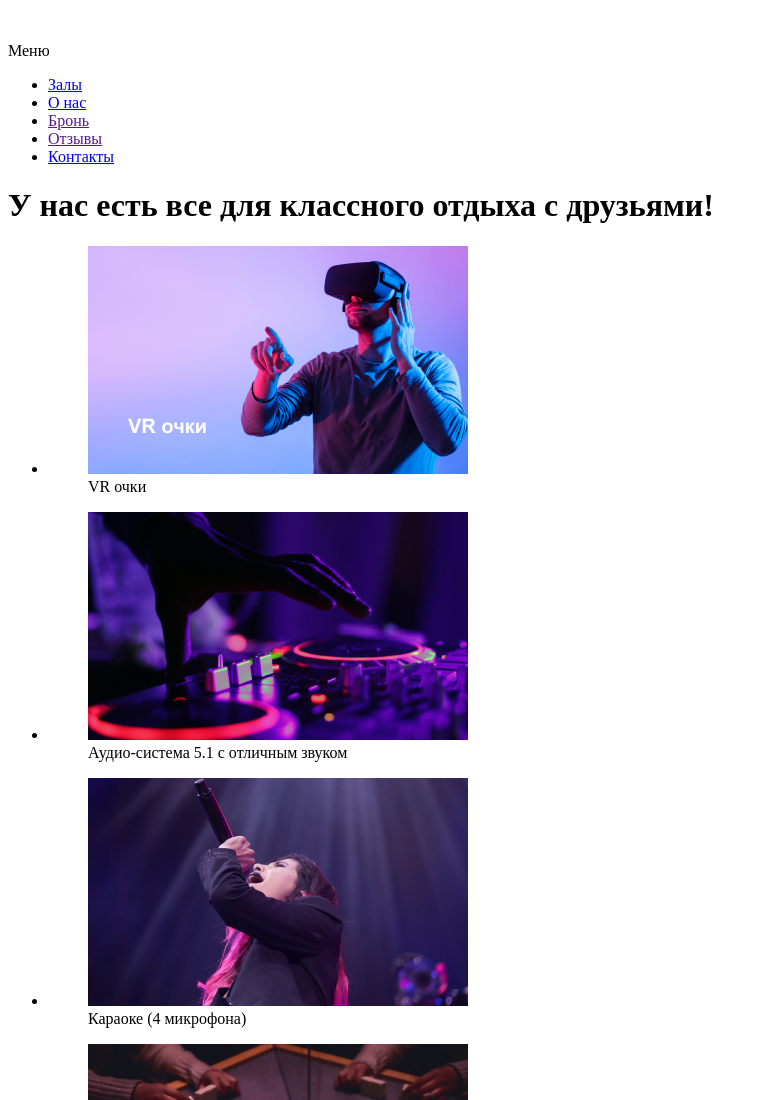
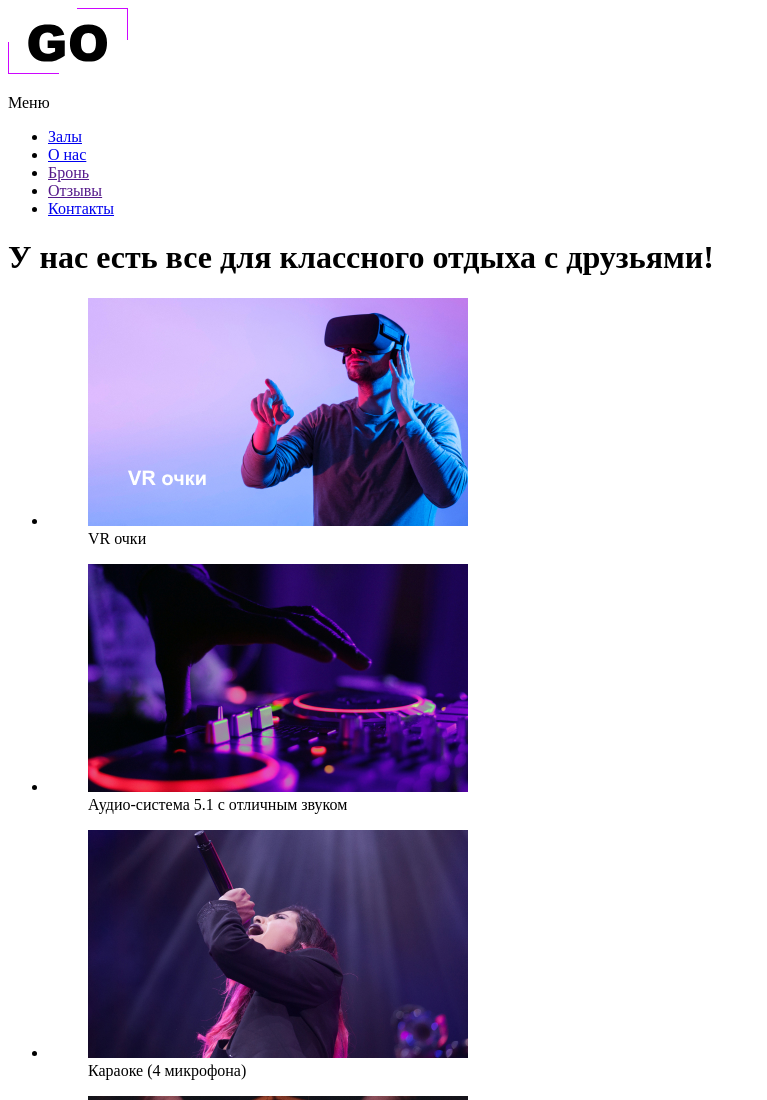
Before and after one commit to christmas369/Go1, a plain HTML site: page index.html in a window 1280 px wide. Shown: the top 1100 px of the page, without its empty margins (0-767 px from the left). Drawn offline with Linux system fonts and the light colour scheme.

Commit message:
change attributes

```diff
--- a/index.html
+++ b/index.html
@@ -9,7 +9,7 @@
   <body>
     <header>
       <nav>
-        <img src="'" alt="">
+        <img src="img/logo.svg" alt="Логотип" height="66px">
         <p>Меню</p>
         <ul>
           <li>
```
